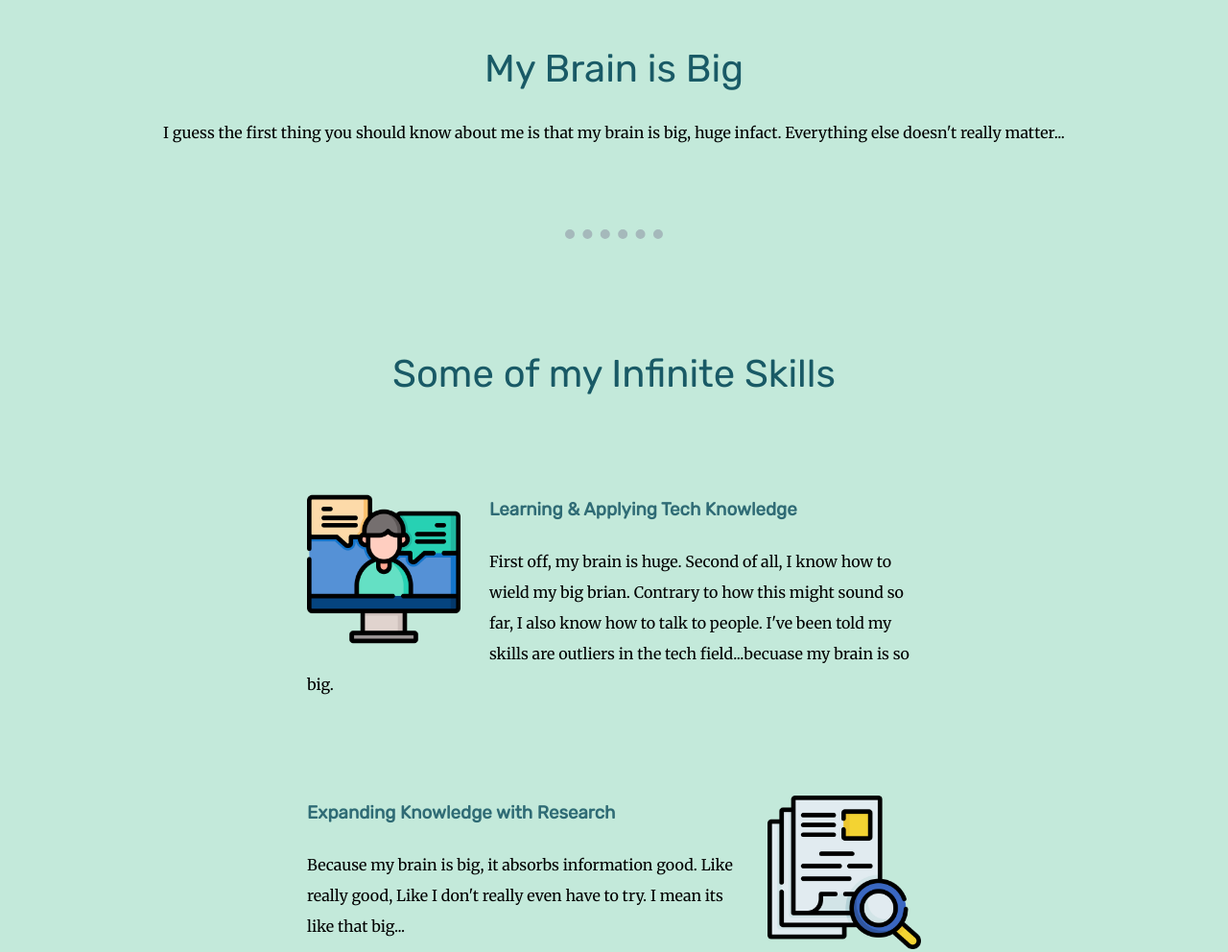
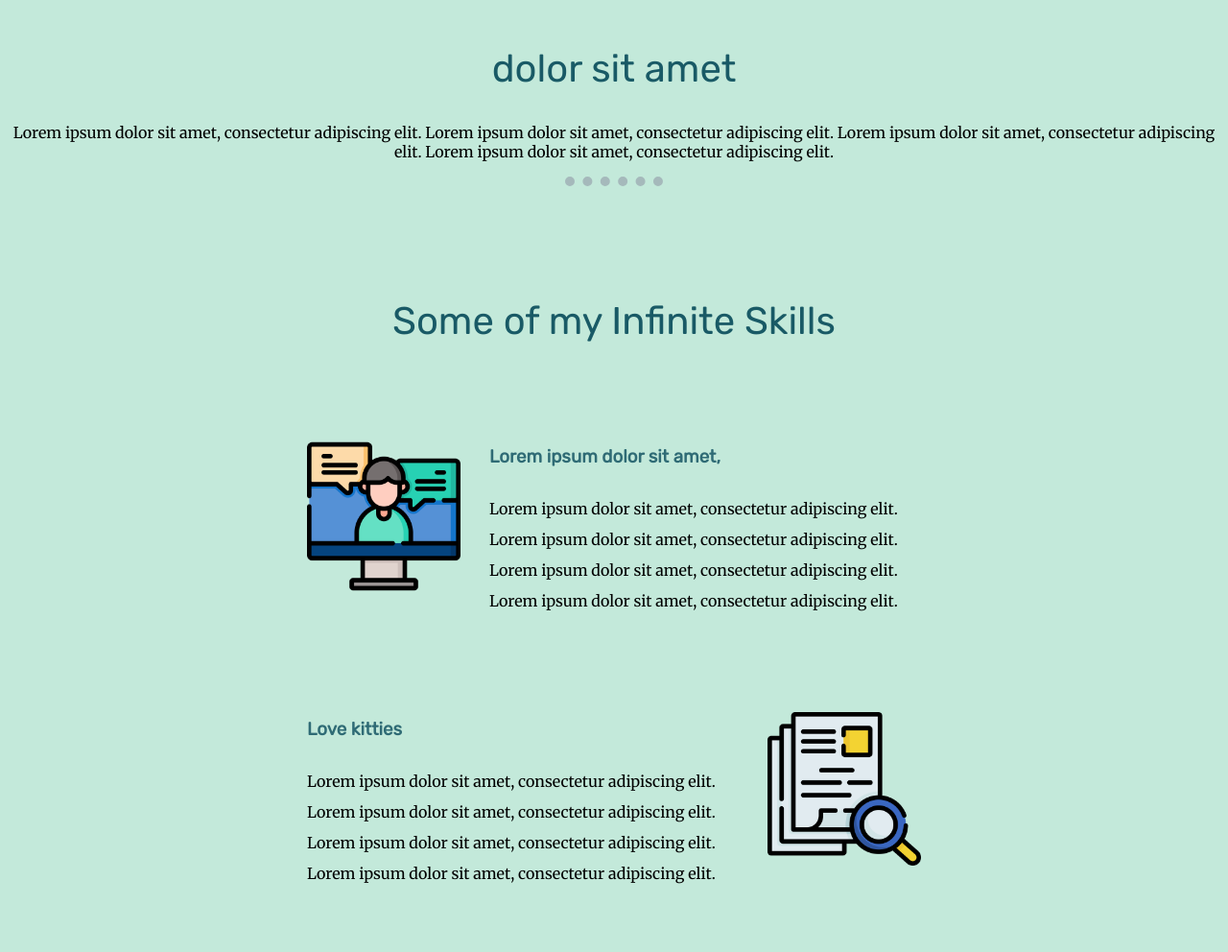
Before and after one commit to dizzycode/personalsite, a plain HTML site: page index.html in a window 1280 px wide. Shown: the part 980-1972 px from the top of the page at 96% size. Drawn offline with Linux system fonts and the light colour scheme.

Commit message:
Update index.html

```diff
--- a/index.html
+++ b/index.html
@@ -2,7 +2,7 @@
 <html lang="en">
   <head>
     <meta charset="UTF-8" />
-    <title>Justin Martens</title>
+    <title>A web page</title>
     <link rel="icon" href="favicon.ico" />
     <link rel="stylesheet" href="css/sytles.css" />
     <link rel="preconnect" href="https://fonts.googleapis.com" />
@@ -16,17 +16,17 @@
     <div class="top-container">
       <img class="top-cloud" src="images/cloud.png" alt="cloud-img" />
       <h1>I'm Justin.</h1>
-      <h2>i have a <span class="pro">big</span> brain.</h2>
+      <h2>i have a <span class="pro">big</span> cat.</h2>
       <img class="bottom-cloud" src="images/cloud.png" alt="cloud-img" />
       <img class="image-brain" src="images/brain.png" alt="brain-img" />
     </div>
     <div class="middle-container">
       <div class="profile">
         <img class="image-profile" src="images/unnamed.png" alt="profile-img" />
-        <h2>My Brain is Big</h2>
-        <p class="profile-description">
-          I guess the first thing you should know about me is that my brain is big, huge infact.
-          Everything else doesn't really matter...
+        <h2>dolor sit amet</h2>
+        <p class="profile-dsescription">
+          Lorem ipsum dolor sit amet, consectetur adipiscing elit. Lorem ipsum dolor sit amet, consectetur adipiscing elit.
+          Lorem ipsum dolor sit amet, consectetur adipiscing elit. Lorem ipsum dolor sit amet, consectetur adipiscing elit.
         </p>
       </div>
       <hr />
@@ -38,11 +38,10 @@
             src="images/talk.png"
             alt="tech-talk-img"
           />
-          <h3>Learning & Applying Tech Knowledge</h3>
+          <h3>Lorem ipsum dolor sit amet, </h3>
           <p class="tech-talk-description">
-            First off, my brain is huge. Second of all, I know how to wield my big brian.
-            Contrary to how this might sound so far, I also know how to talk to people.
-            I've been told my skills are outliers in the tech field...becuase my brain is so big.
+            Lorem ipsum dolor sit amet, consectetur adipiscing elit. Lorem ipsum dolor sit amet, consectetur adipiscing elit.
+          Lorem ipsum dolor sit amet, consectetur adipiscing elit. Lorem ipsum dolor sit amet, consectetur adipiscing elit.
           </p>
         </div>
         <div class="skill-row">
@@ -51,10 +50,10 @@
             src="images/documents.png"
             alt="documents-img"
           />
-          <h3>Expanding Knowledge with Research</h3>
+          <h3>Love kitties</h3>
           <p class="research-description">
-            Because my brain is big, it absorbs information good. Like really good,
-            Like I don't really even have to try. I mean its like that big...
+            Lorem ipsum dolor sit amet, consectetur adipiscing elit. Lorem ipsum dolor sit amet, consectetur adipiscing elit.
+            Lorem ipsum dolor sit amet, consectetur adipiscing elit. Lorem ipsum dolor sit amet, consectetur adipiscing elit.
           </p>
         </div>
       </div>
@@ -63,9 +62,8 @@
         <h2>Get In Touch</h2>
         <h3>Big brain sound interesting?</h3>
         <p class="contact-me-description">
-          if you are interested in talking to someone with a huge brain,
-          please feel free to contact me. But why would I talk to you unless
-          your brain was big too?
+          Lorem ipsum dolor sit amet, consectetur adipiscing elit. Lorem ipsum dolor sit amet, consectetur adipiscing elit.
+          Lorem ipsum dolor sit amet, consectetur adipiscing elit. Lorem ipsum dolor sit amet, consectetur adipiscing elit.
         </p>
         <a class="btn" href="mailto:justin@bigbraincentral.com">CONTACT ME</a>
       </div>
```
